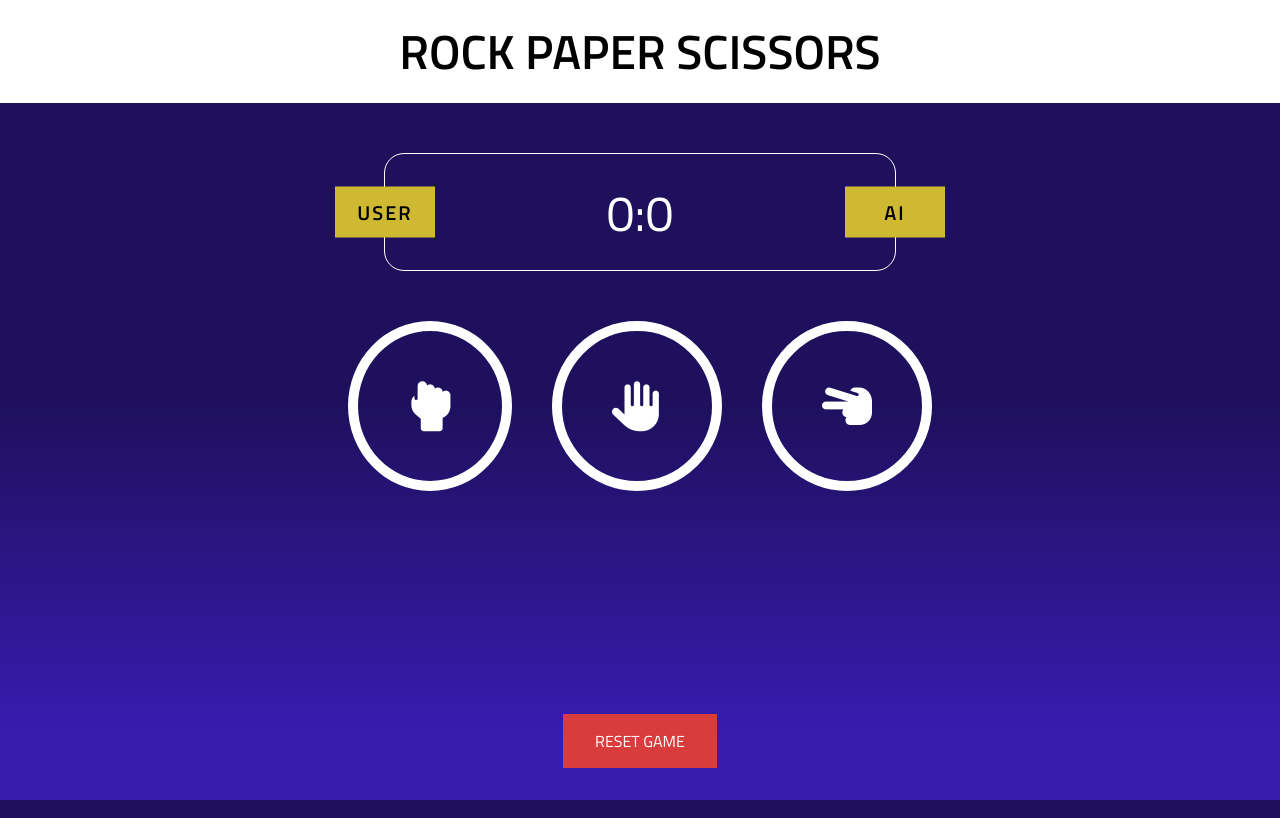
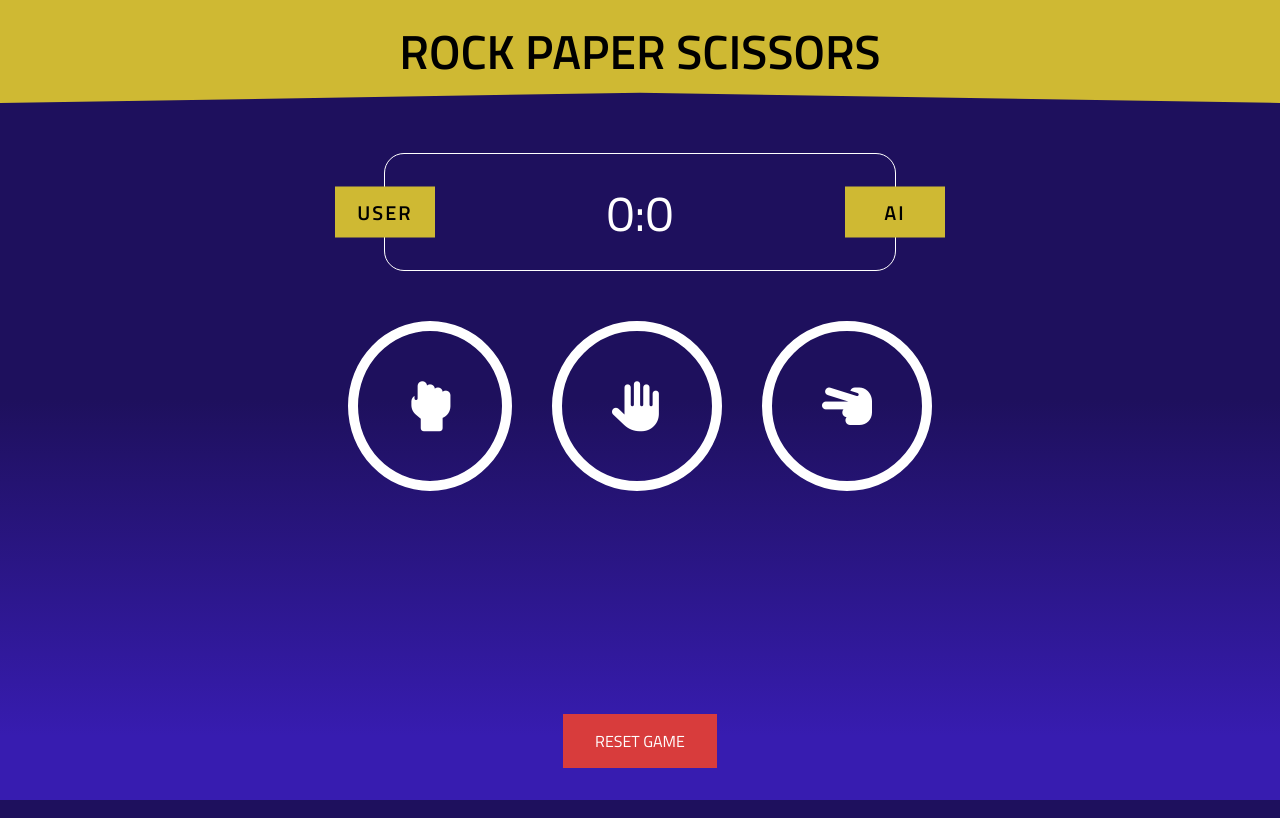
Before and after one commit to elmurie/rockpapscis, a plain HTML site: page index.html in a window 1280 px wide. Drawn offline with Linux system fonts and the light colour scheme.

Commit message:
clip-path header

```diff
--- a/styles.scss
+++ b/styles.scss
@@ -17,11 +17,11 @@ button {
 }
 
 header {
-    background-color: #fff;
+    background-color: #cfb933;
     display: flex;
     place-content: center;
     padding: .9375rem 0;
-
+    clip-path: polygon(0 0, 100% 0, 100% 100%, 50% 90%, 0 100%);
     .title {
         color: #000;
         font-weight: 600;
```
Also changed, not shown: styles.css, 1 other file.
